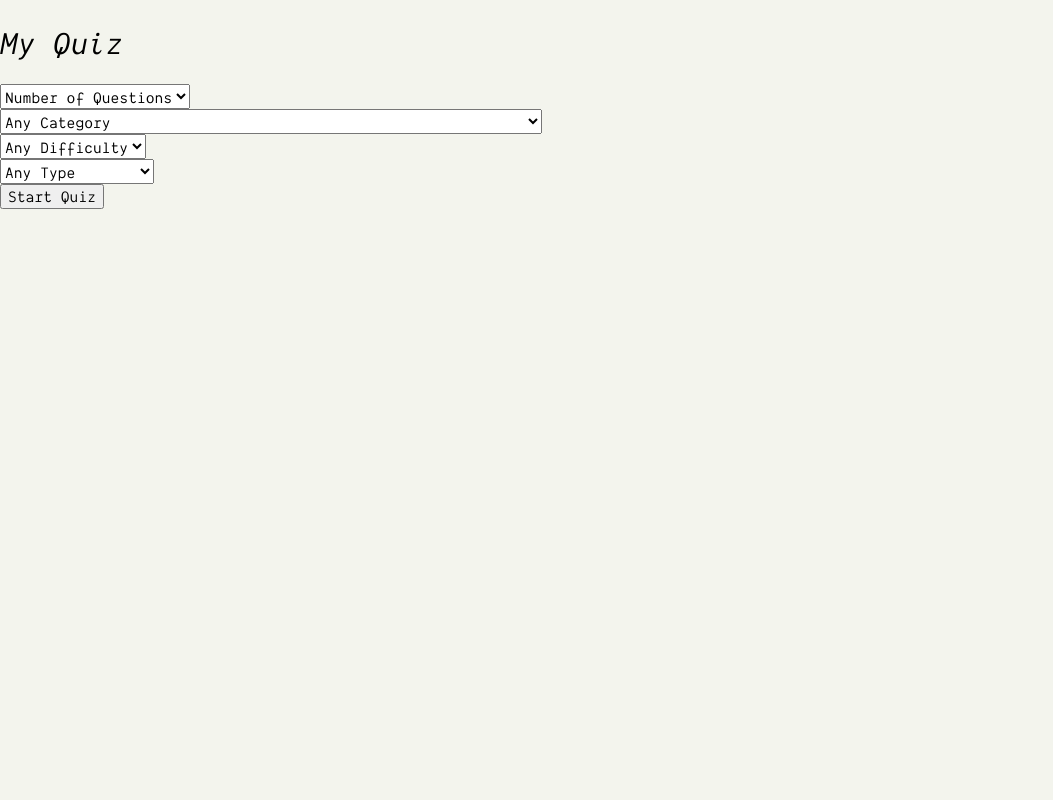
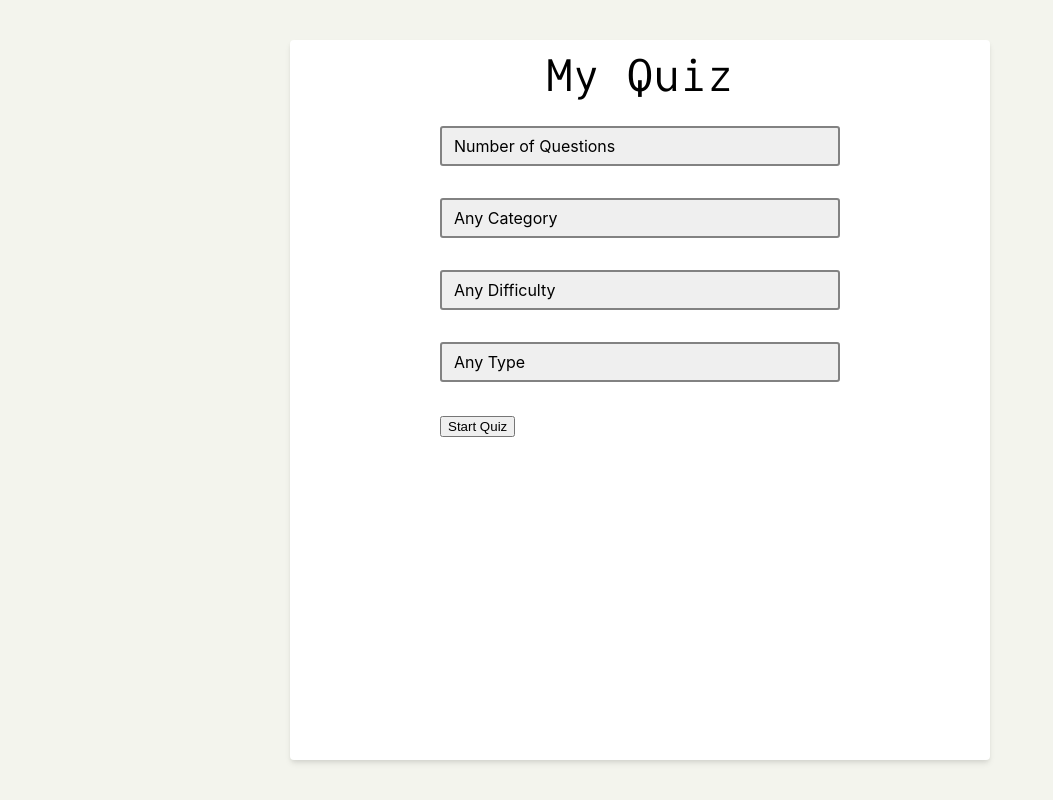
Before and after one commit to developedbyhardik/My-Quiz, a Svelte app: page / in a window 1280 px wide. Shown: the whole page, without its empty margins (0-1053 px from the left). Built offline with nearby package versions, Linux system fonts and the light colour scheme.

Commit message:
CSS added

```diff
--- a/public/global.css
+++ b/public/global.css
@@ -67,8 +67,9 @@ html {
   --background: var(--lightgrey);
 
   /* Define Fonts */
-  --headingFont: "dank_monoitalic", sans-serif;
+  --headingFont: -apple-system, BlinkMacSystemFont, 'Segoe UI', Roboto, Oxygen, Ubuntu, Cantarell, 'Open Sans', 'Helvetica Neue', sans-serif;
   --bodyFont: "dank_monoregular", sans-serif;
+  --styedFont:"dank_monoitalic",sans-serif;
 
   /* Define Font Size  */
   --small-text: 0.8em;
@@ -96,8 +97,8 @@ html {
 }
 
 body {
+  margin: 0;
 	background: var(--background);
-	font-family: var(--bodyFont);
 	font-weight: 400;
 	line-height: 1.5;
 	color: #000000;
@@ -115,14 +116,12 @@ body {
   h5 {
 	margin: 0;
 	margin-bottom: 1.38rem;
-	font-family: var(--headingFont);
 	font-weight: 400;
 	line-height: 1.3;
 	text-transform: capitalize;
   }
 
   h1 {
-	margin-top: 0;
 	font-size: var(--h1);
   }
 
@@ -204,3 +203,18 @@ form {
 	font-family: inherit;
 	color: var(--darkgrey);
   }
+
+  select{
+    padding: 8px 12px;
+    width: 100%;
+    margin-bottom: 2rem;
+    font-family: var(--headingFont);
+    font-size: 1rem;
+    appearance: none;
+    border: 2px solid var(--black-40);
+    border-radius: 3px;
+  }
+
+  select:hover,select:focus{
+    border: 2px solid black;
+  }
--- a/public/index.html
+++ b/public/index.html
@@ -8,7 +8,6 @@
 
 	<link rel='icon' type='image/png' href='./innovation.png'>
 	<link rel='stylesheet' href='/global.css'>
-	<link rel='stylesheet' href='./normalize.css'>
 	<link rel='stylesheet' href='/build/bundle.css'>
 
 	<script defer src='/build/bundle.js'></script>
--- a/src/App.svelte
+++ b/src/App.svelte
@@ -1,14 +1,43 @@
 <script>
     import Starter from './screens/Starter.svelte'
     import Quiz from './screens/Quiz.svelte'
-    import {isStart} from './store/Store.js'
+    import {
+        isStart
+    } from './store/Store.js'
 </script>
 
-<div>
+
+    <div class='App'>
+        <div class="title">
             <h1>My Quiz</h1>
+        </div>
         {#if $isStart}
             <Quiz/>
         {:else}
+        <div class="starter">
             <Starter />
+        </div>
         {/if}
     </div>
+
+
+<style>
+
+    .App{
+        background: rgb(255, 255, 255);
+        max-width: 700px;
+        margin: 0 auto;
+        min-height: 90vh;
+        margin-top: 5vh;
+        border-radius: var(--border-radius);
+        box-shadow: var(--shadow-2);
+    }
+    .title{
+        font-family: var(--bodyFont);
+        text-align: center;
+    }
+    .starter{
+        margin: 0 auto;
+        width: 400px;
+    }
+</style>
```
Also changed, not shown: public/normalize.css (deleted). Lines whose indentation alone changed are shown as unchanged.
